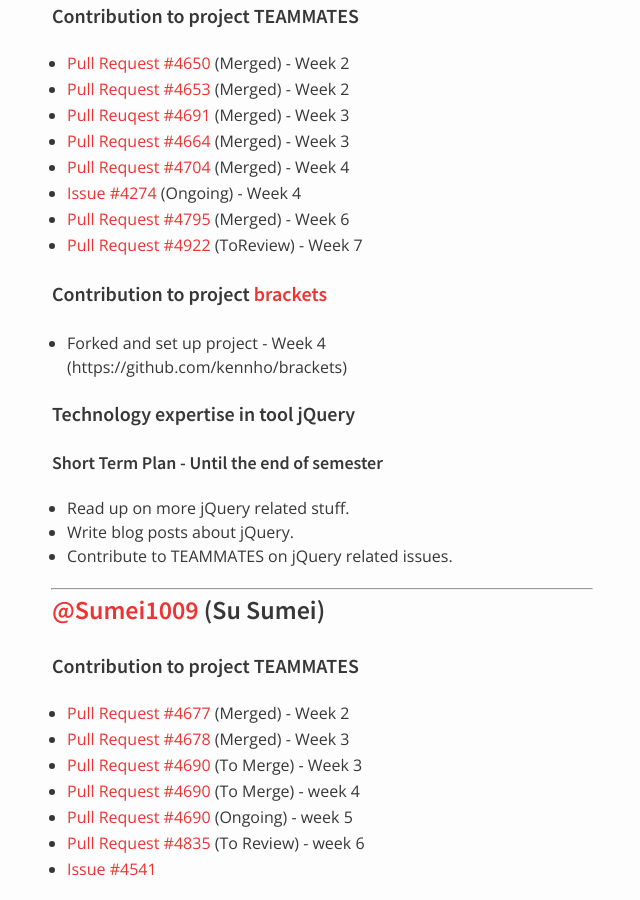
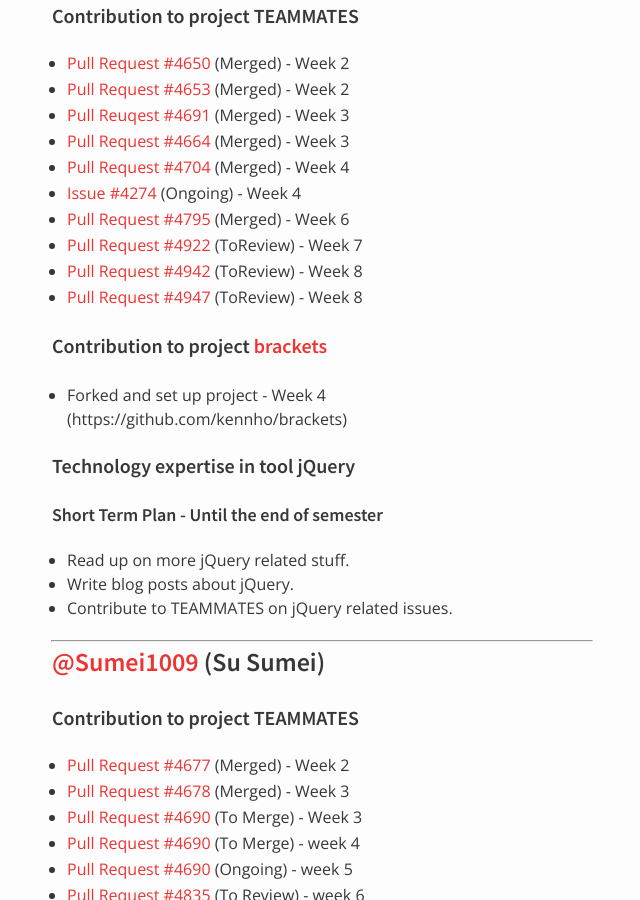
Before and after one commit to nus-oss/cs3281-AY1516S2-website, a Jekyll site: the page built from teams/teammates.md, in a window 1280 px wide and 900 px high, scrolled down 2139 px. Shown: the whole window, without its empty margins (318-958 px from the left). Built offline with Jekyll 4.4.1, drawn with Linux system fonts in a browser that asks for light colours.

Commit message:
updates for @kennho

```diff
--- a/teams/teammates.md
+++ b/teams/teammates.md
@@ -76,6 +76,8 @@
  * [Issue #4274](https://github.com/TEAMMATES/repo/issues/4274) (Ongoing) - Week 4
  * [Pull Request #4795](https://github.com/TEAMMATES/teammates/pull/4795) (Merged) - Week 6
  * [Pull Request #4922](https://github.com/TEAMMATES/teammates/pull/4922) (ToReview) - Week 7
+ * [Pull Request #4942](https://github.com/TEAMMATES/teammates/pull/4942) (ToReview) - Week 8
+ * [Pull Request #4947](https://github.com/TEAMMATES/teammates/pull/4947) (ToReview) - Week 8
 
 #### Contribution to project [brackets](https://github.com/adobe/brackets)
  * Forked and set up project - Week 4 (https://github.com/kennho/brackets)
```
